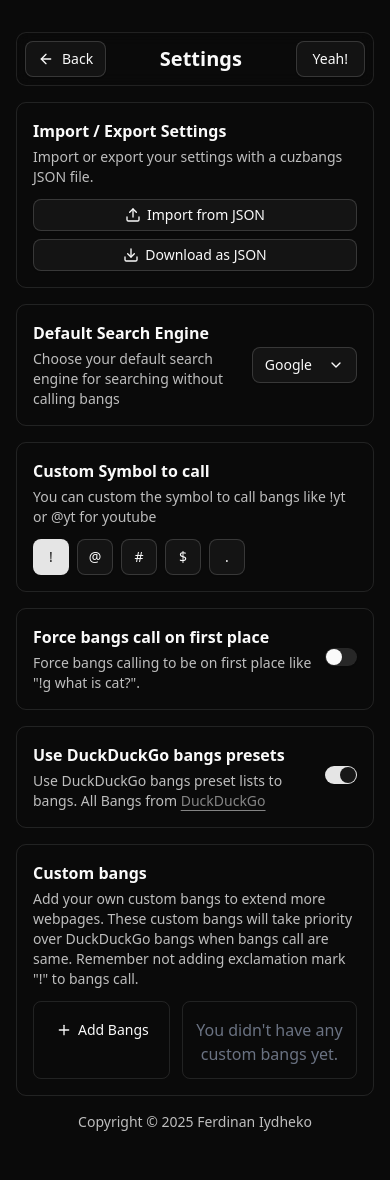
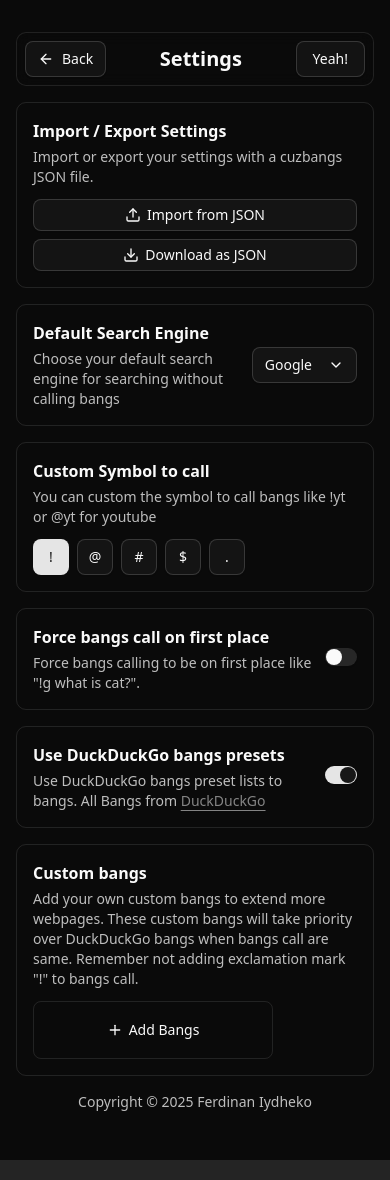
Before and after one commit to ferdinankurnian/cuzbangs, a React (Vite) app: page /settings in a window 390 px wide. Built offline with nearby package versions, Linux system fonts and the light colour scheme.

Commit message:
Fixing Custom Bangs on mobile Pt. 2

```diff
--- a/src/components/settings/CustomBangs.tsx
+++ b/src/components/settings/CustomBangs.tsx
@@ -242,7 +242,7 @@
               <Plus /> Add Bangs
             </Button>
           </div>
-          <div className="flex flex-col gap-4 border grow rounded-md p-3 pt-4">
+          <div className="flex flex-col gap-4 hidden md:block border grow rounded-md p-3 pt-4">
             <p className="text-center text-gray-500">
               You didn't have any custom bangs yet.
             </p>
```
